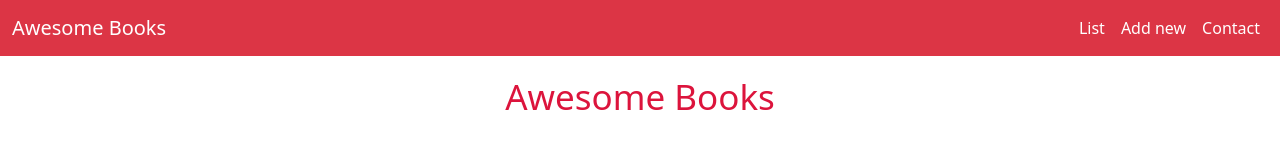
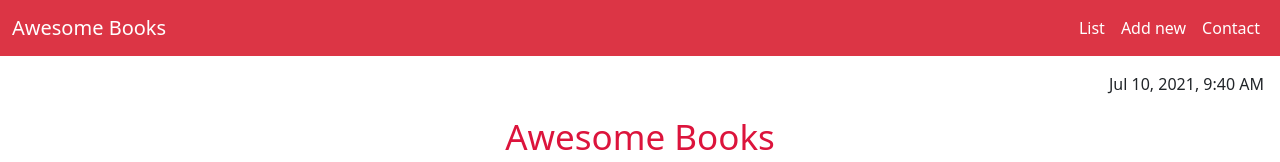
Before and after one commit to Aduda-Boaz/awesome-book-list, a website: page index.html in a window 1280 px wide. Shown: the top 162 px of the page. Drawn offline with nearby package versions, Linux system fonts and the light colour scheme.

Commit message:
Add skeleton html

```diff
--- a/index.html
+++ b/index.html
@@ -37,6 +37,9 @@
           </div>
       </div>
   </nav>
+  <div class="text-end m-3 fs-6">
+    <p id="time">
+    </p>
     <h1 class="heading">Awesome Books</h1>
     <section
       id="book-list"
```
